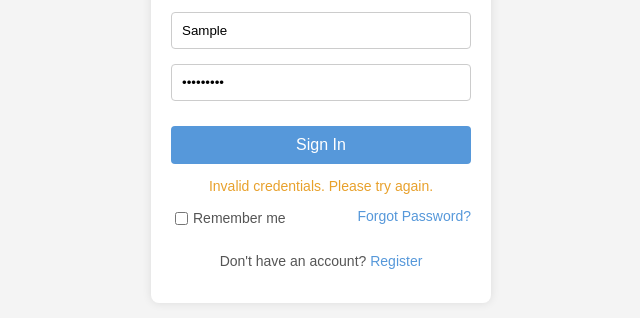
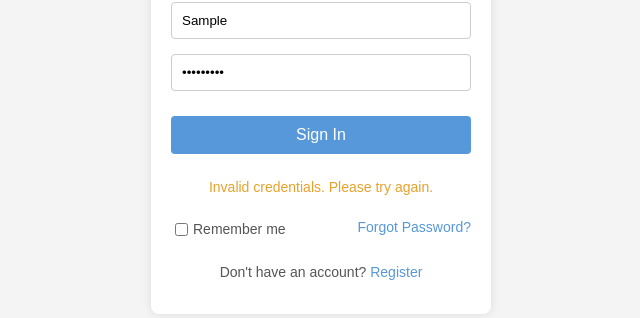
Before and after one commit to angeelrr/angeelrr.github.io, a plain HTML site: page login/index.html in a window 1280 px wide. Both pictures are taken after typing "Sample", "Sample123" into the empty fields and a click on the button "Sign In". Shown: the part 286-604 px from the top of the page, without its empty margins (319-959 px from the left). Drawn offline with Linux system fonts and the light colour scheme.

Commit message:
Update login.css

```diff
--- a/styles/login.css
+++ b/styles/login.css
@@ -112,3 +112,8 @@ body {
   width: 100%;
   margin-top: 10px;
 }
+
+#error-message {
+  padding: 10px;
+  margin-top: 15px;  /* Adds space above the error message */
+}
```
